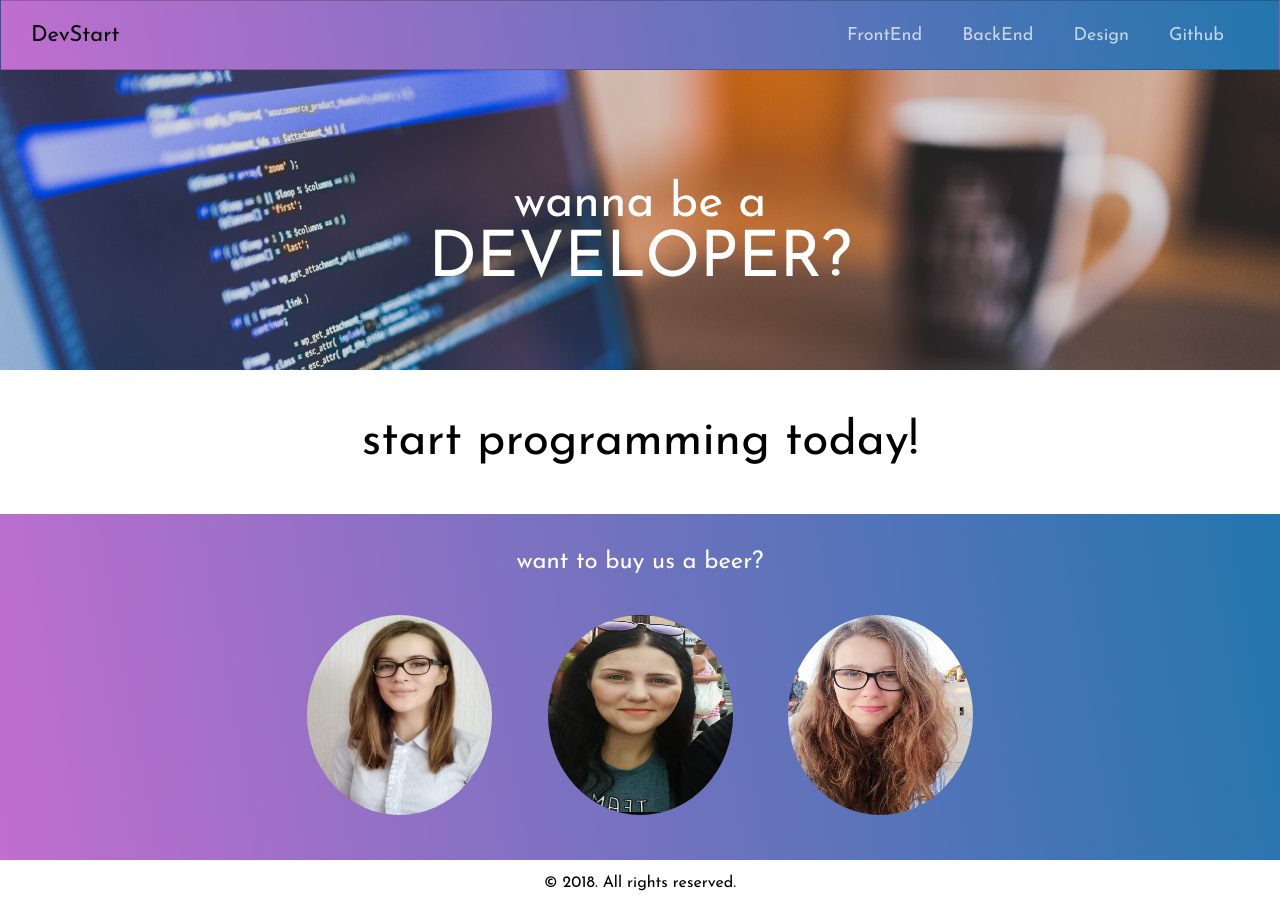
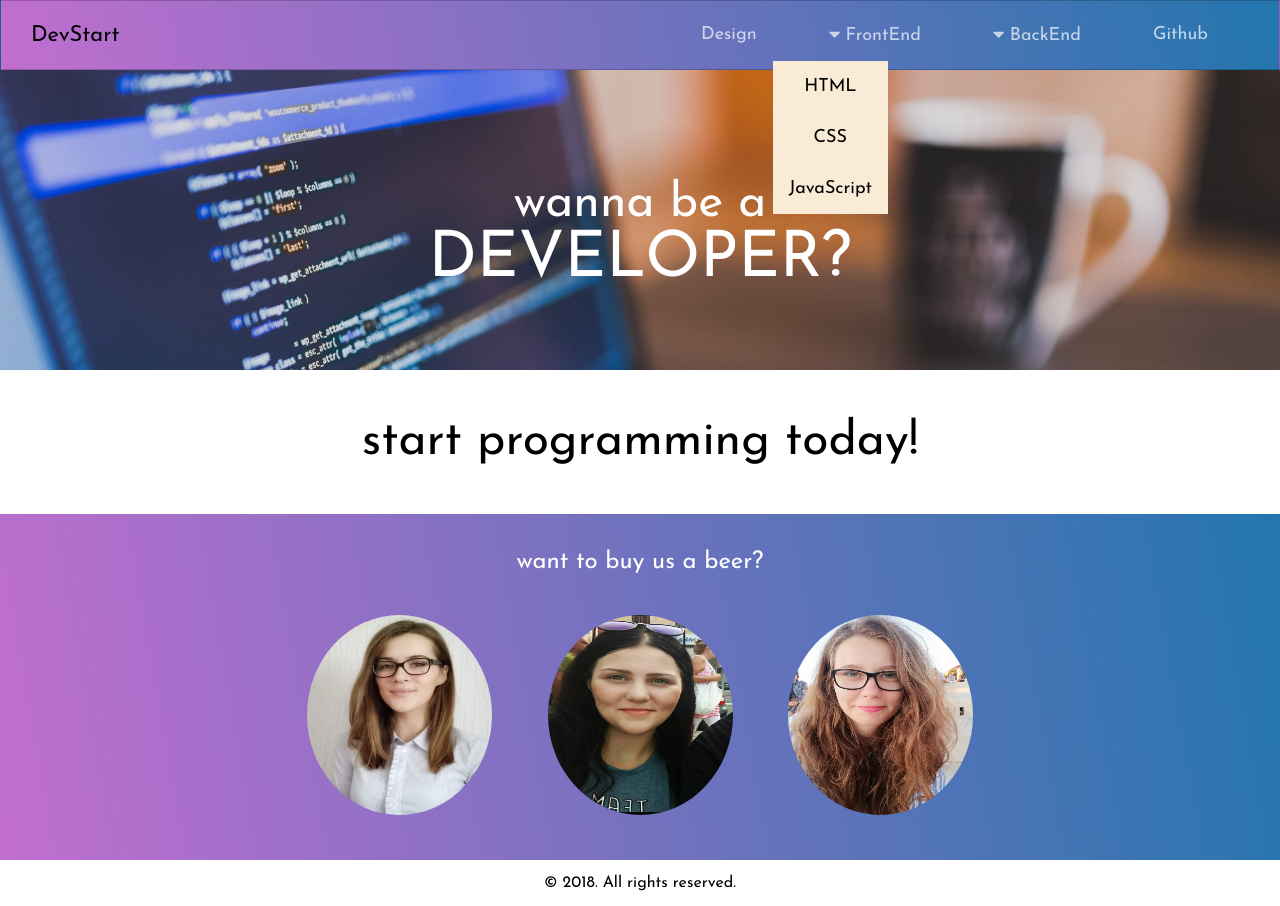
Before and after one commit to IvonaPalko/DevStart, a plain HTML site: page index.html in a window 1280 px wide. Both pictures are taken after a click on the link "FrontEnd". Drawn offline with Linux system fonts and the light colour scheme.

Commit message:
drop down

```diff
--- a/index.css
+++ b/index.css
@@ -185,4 +185,52 @@ footer {
       width: 235px;
       padding: 25px;
     }
+
+    a {
+      text-decoration: none;
+      color: black /*rgba(255, 255, 255, 1) */ ;
+    }
+    ul {
+      list-style: none;
+      margin: 0;
+      padding-left: 0;
+    }
+
+    li {
+      display: block;
+      padding: 1rem;
+      position: relative;
+      text-decoration: none;
+      transition-duration: 0.5s;
+    }
+
+    ul li ul {
+      visibility: hidden;
+      min-width: 5rem;
+      position: absolute;
+      transition: all 0.5s ease;
+      margin-top: 1rem;
+      left: 0;
+      display: none;
+      background-color: antiquewhite;
+    }
+
+    ul li:hover > ul,
+    ul li:focus-within > ul, /* this is the line we add */
+    ul li ul:hover {
+      visibility: visible;
+      opacity: 1;
+      display: block;
+    }
+
+
+    .dropdown a:hover {
+      text-shadow: 4px 2px 8px #888888;
+      font-size: 17px;
+    }
+
+  ul li ul li {
+    clear: both;
+    width: 100%;
+  }
 }
--- a/index.html
+++ b/index.html
@@ -39,13 +39,25 @@
         <a href="#" id="logo">DevStart</a>
         <ul id="main-nav">
             <li>
-                <a href="#" class="nav-links">FrontEnd</a>
+                <a href="#" class="nav-links">Design</a>
             </li>
             <li>
-                <a href="#" class="nav-links">BackEnd</a>
-            </li>
+                <a href="#" class="nav-links"><i class="fa fa-caret-down"></i> FrontEnd</a>
+                <ul class="dropdown">
+                  <li><a href="#">HTML</a></li>
+                  <li><a href="#">CSS</a></li>
+                  <li><a href="#">JavaScript</a></li>
+                </ul>
+              </li>
+
             <li>
-                <a href="#" class="nav-links">Design</a>
+                <a href="#" class="nav-links"><i class="fa fa-caret-down"></i> BackEnd</a>
+                <ul class="dropdown">
+                    <li><a href="#">PHP</a></li>
+                    <li><a href="#">MySQL</a></li>
+                    <li><a href="#">Java</a></li>
+                    <li><a href="#">Phyton</a></li>
+                  </ul>
             </li>
             <li>
                 <a href="#" class="nav-links">Github</a>
```
